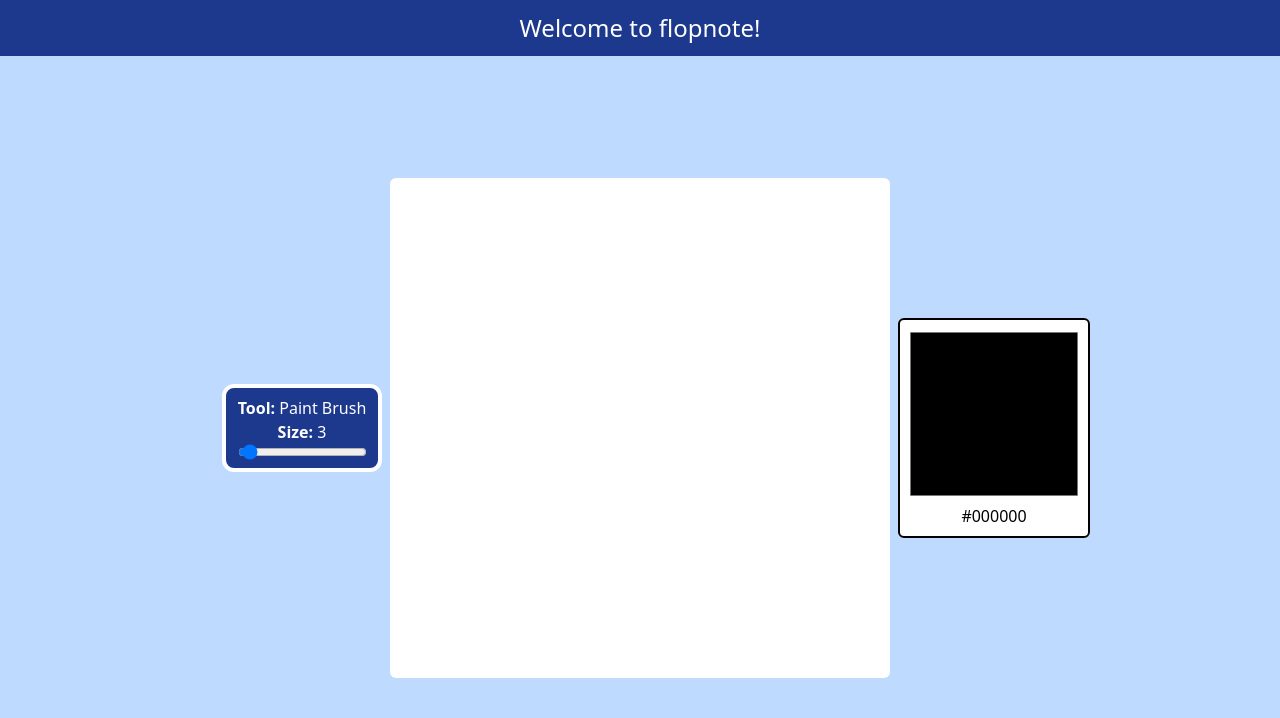
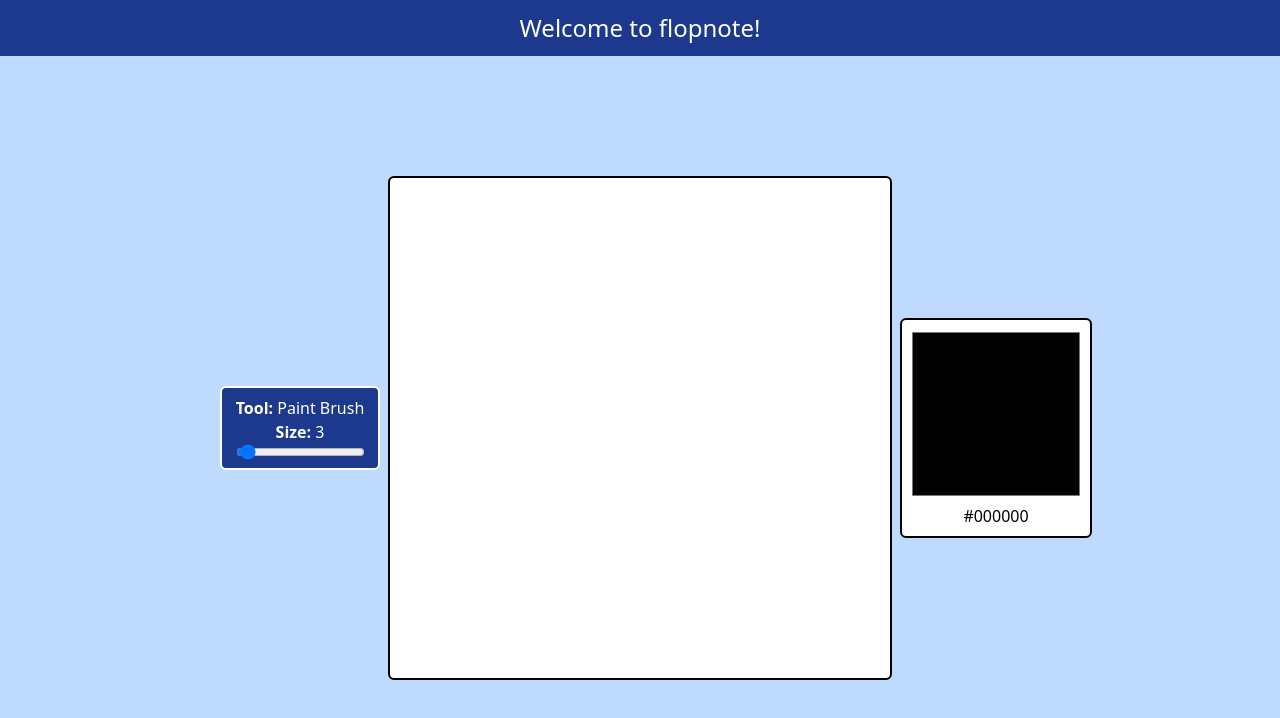
Before and after one commit to oixel/flopnote, a SvelteKit app: page / in a window 1280 px wide. Shown: the top 718 px of the page. Built offline with nearby package versions, Linux system fonts and the light colour scheme.

Commit message:
fix: bugs involving mouse entering / exitting canvas

```diff
--- a/src/lib/components/Canvas.svelte
+++ b/src/lib/components/Canvas.svelte
@@ -97,7 +97,6 @@
 <svelte:window
   onresize={setOffset}
   {onkeydown}
-  onmousedown={startMouseDraw}
   onmouseup={endDraw}
   onmousemove={mouseDraw}
 />
@@ -116,16 +115,19 @@
     `}
   class="{isHovering
     ? 'visible'
-    : 'hidden'} {brush.hoverStyle} absolute select-none pointer-events-none"
+    : 'hidden'} {brush.hoverStyle} absolute pointer-events-none"
 ></div>
 
 <canvas
   {width}
   {height}
   bind:this={canvas}
+  onmousedown={startMouseDraw}
   onmouseenter={() => {
     // Only allow brush hovering while cursor is in the bounds of the canvas
     isHovering = true;
+    console.log("enter");
+    document.body.style.cursor = "none";
   }}
   onmouseleave={() => {
     // Turn off brush hovering when mouse exits the canvas' bounds
@@ -135,6 +137,6 @@
     // Update the mouse's position relative to the canvas
     canvasPosition = { x: event.offsetX, y: event.offsetY };
   }}
-  class="bg-white rounded-md cursor-none select-none"
+  class="bg-white rounded-md border-2 {isHovering ? 'cursor-none' : ''} "
 >
 </canvas>
--- a/src/routes/+page.svelte
+++ b/src/routes/+page.svelte
@@ -69,9 +69,9 @@
 
 <svelte:window {onkeydown} />
 
-<div class="flex flex-col h-[100vh] overflow-hidden">
+<div class="flex flex-col h-[100vh] overflow-hidden select-none cursor-default">
   <h1
-    class="text-2xl font-medium bg-blue-900 text-white min-w-120 text-center py-3 select-none"
+    class="text-2xl font-medium bg-blue-900 text-white min-w-120 text-center py-3"
   >
     Welcome to flopnote!
   </h1>
@@ -79,7 +79,7 @@
     <!-- Tools to the left of the canvas -->
     <div class="grow w-full flex flex-col items-end">
       <div
-        class="w-9/10 max-w-40 p-2 mx-auto md:mx-2 flex flex-col justify-center items-center bg-blue-900 text-white rounded-xl border-4 border-white select-none text-center"
+        class="w-9/10 max-w-40 p-2 mx-auto md:mx-2 flex flex-col justify-center items-center bg-blue-900 text-white rounded-md border-2 border-white text-center"
       >
         <!-- Displays currently selected tool -->
         <p class="">
@@ -94,7 +94,13 @@
             {brush.size}
           </p>
 
-          <input type="range" min="1" max="50" bind:value={brush.size} />
+          <input
+            type="range"
+            min="1"
+            max="50"
+            bind:value={brush.size}
+            class="cursor-pointer"
+          />
         {/if}
       </div>
     </div>
```
